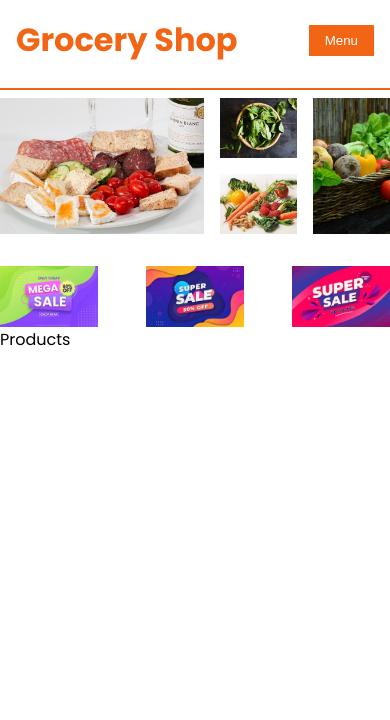
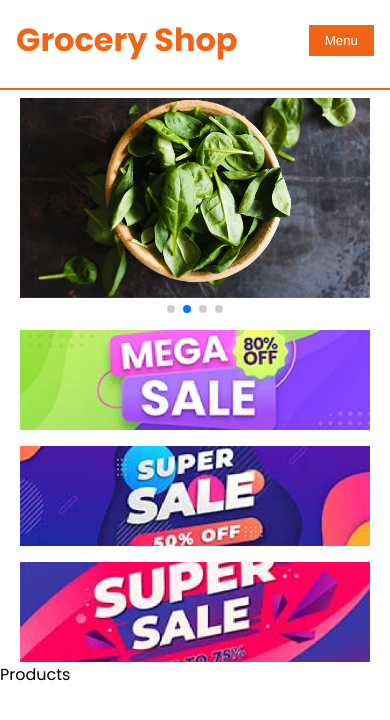
Before and after one commit to barbosadiego/grocery-react, a React (Create React App) app: page / in a window 390 px wide. Shown: the top 720 px of the page. Built offline with nearby package versions, Linux system fonts and the light colour scheme.

Commit message:
add swiper, add mobile styles for menu, header, hero and banner

```diff
--- a/package.json
+++ b/package.json
@@ -11,6 +11,7 @@
     "react-router-dom": "^6.4.3",
     "react-scripts": "5.0.1",
     "sass": "^1.56.1",
+    "swiper": "^8.4.4",
     "web-vitals": "^2.1.4"
   },
   "scripts": {
--- a/src/components/banner/Banner.scss
+++ b/src/components/banner/Banner.scss
@@ -6,4 +6,18 @@
   grid-template-columns: repeat(3, 1fr);
   gap: 3rem;
   margin-bottom: 2rem;
+  padding: 0 20px;
+  @media screen and (max-width: 768px) {
+    gap: 1rem;
+  }
+  @media screen and (max-width: 500px) {
+    grid-template-columns: 1fr;
+    gap: 1rem;
+
+    img {
+      height: 100px;
+      width: 100%;
+      object-fit: cover;
+    }
+  }
 }
--- a/src/components/header/Header.jsx
+++ b/src/components/header/Header.jsx
@@ -16,7 +16,6 @@ const Header = () => {
   const { toggleMenu } = useContext(MenuContext);
 
   function screenTest(e) {
-    console.log(e);
     if (e.matches) {
       setMobile(true);
     } else {
--- a/src/components/hero/Hero.jsx
+++ b/src/components/hero/Hero.jsx
@@ -1,13 +1,39 @@
-import './Hero.scss';
+import { useEffect, useState } from 'react';
+import { isMobile } from '../../utilities';
+
+// Import Swiper
+import { Pagination, Autoplay } from 'swiper';
+import { Swiper, SwiperSlide } from 'swiper/react';
+import 'swiper/scss';
+import 'swiper/scss/pagination';
 
 import img1 from '../../images/hors-doeuvre.jpg';
 import img2 from '../../images/top-view.jpg';
 import img3 from '../../images/vegetables.jpg';
 import img4 from '../../images/vegetables-2.jpg';
 
+import './Hero.scss';
+
 const Hero = () => {
+  const [mobile, setMobile] = useState();
+  const winWidht = window.matchMedia('(max-width: 768px)');
+
+  function screenTest(e) {
+    if (e.matches) {
+      setMobile(true);
+    } else {
+      setMobile(false);
+    }
+  }
+
+  useEffect(() => {
+    winWidht.addEventListener('change', screenTest);
+    setMobile(isMobile());
+  }, []);
+
   return (
     <section className="hero container">
+      {!mobile && (
         <div className="hero__grid">
           <img src={img1} alt="" />
           <div className="inner-grid">
@@ -16,6 +42,35 @@ const Hero = () => {
             <img src={img3} alt="" />
           </div>
         </div>
+      )}
+      {mobile && (
+        <div>
+          <Swiper
+            pagination={{ clickable: true }}
+            modules={[Pagination, Autoplay]}
+            loop={true}
+            autoplay={{
+              delay: 5000,
+              disableOnInteraction: true,
+              pauseOnMouseEnter: true,
+            }}
+            className="mySwiper"
+          >
+            <SwiperSlide>
+              <img className="slide-item" src={img1} alt="" />
+            </SwiperSlide>
+            <SwiperSlide>
+              <img className="slide-item" src={img2} alt="" />
+            </SwiperSlide>
+            <SwiperSlide>
+              <img className="slide-item" src={img3} alt="" />
+            </SwiperSlide>
+            <SwiperSlide>
+              <img className="slide-item" src={img4} alt="" />
+            </SwiperSlide>
+          </Swiper>
+        </div>
+      )}
     </section>
   );
 };
--- a/src/components/hero/Hero.scss
+++ b/src/components/hero/Hero.scss
@@ -2,6 +2,7 @@
 @use '../../functions.scss' as f;
 
 .hero {
+  padding: 0 20px;
   &__grid {
     display: grid;
     grid-template-columns: 1.2fr 1fr;
@@ -27,4 +28,11 @@
       }
     }
   }
+
+  .slide-item {
+    height: 200px;
+    width: 100%;
+    object-fit: cover;
+    margin-bottom: 2rem;
+  }
 }
--- a/src/components/menu/Menu.scss
+++ b/src/components/menu/Menu.scss
@@ -6,6 +6,7 @@
   margin-bottom: 1rem;
   //mobile
   @media screen and (max-width: 768px) {
+    z-index: 10;
     position: fixed;
     left: -100%;
     background-color: c.$white;
--- a/src/pages/Home.jsx
+++ b/src/pages/Home.jsx
@@ -4,11 +4,11 @@ import Products from '../components/products/Products';
 
 const Home = () => {
   return (
-    <div>
+    <>
       <Hero />
       <Banner />
       <Products />
-    </div>
+    </>
   );
 };
 
--- a/src/utilities.js
+++ b/src/utilities.js
@@ -1,6 +1,6 @@
 export function isMobile() {
   const winWidth = window.innerWidth;
-  // console.log('windows width check');
+  console.log('windows width check');
   return winWidth <= 768 ? true : false;
 }
 
```
Also changed, not shown: 1 other file (tests, documents, lock files or other folders). Lines whose indentation alone changed are shown as unchanged.
